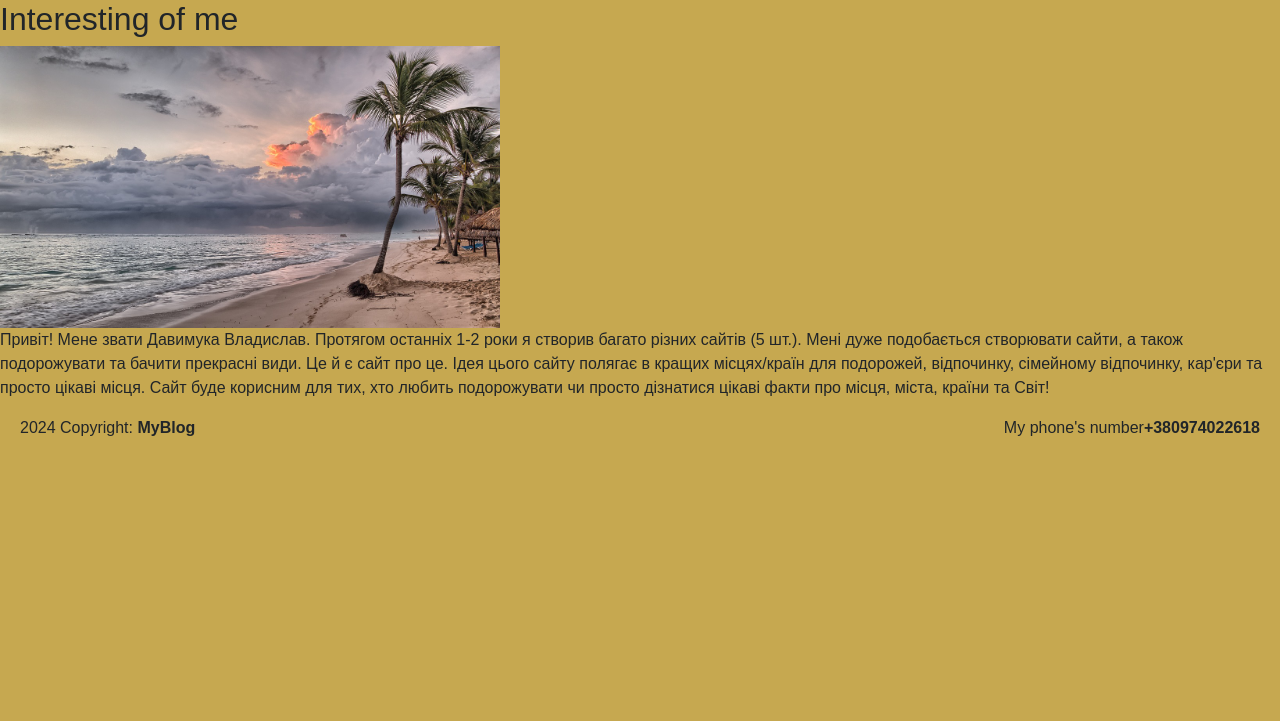
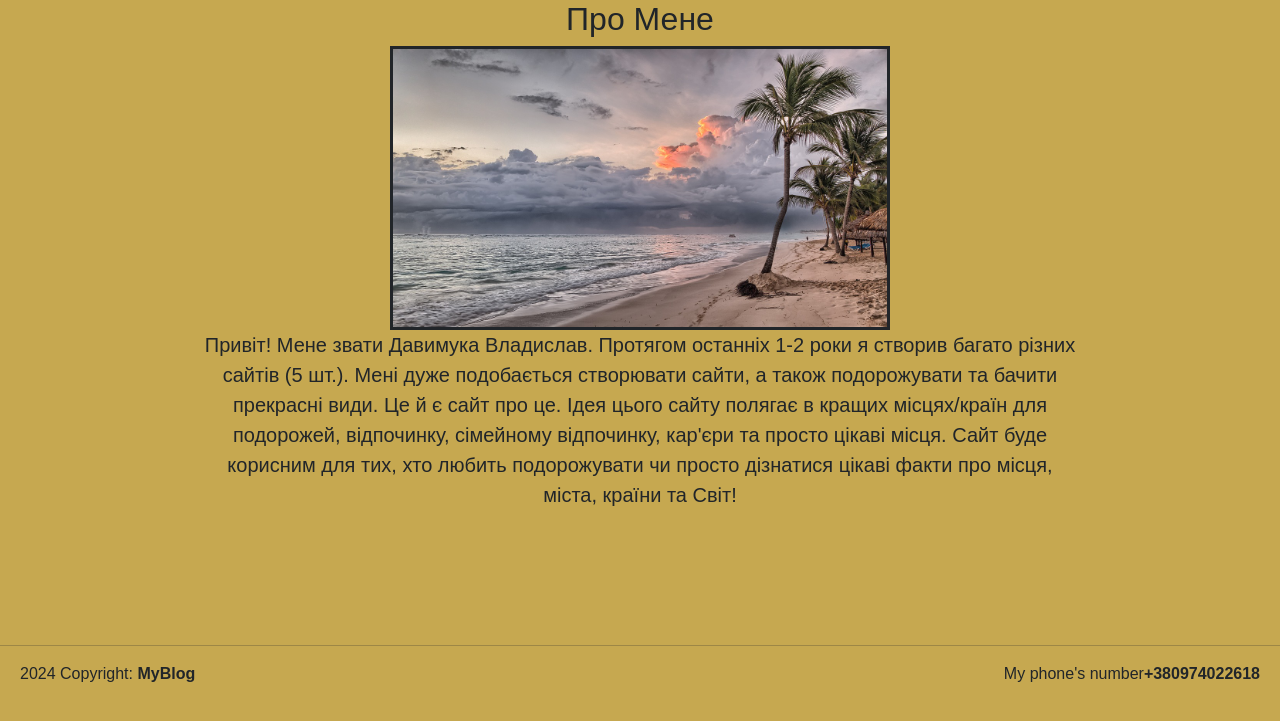
Before and after one commit to Vlad22334455/blog, a Flask app: page /about in a window 1280 px wide. Shown: the part 56-777 px from the top of the page. Run offline with Flask 3, Linux system fonts and the light colour scheme; data comes from the database, SQL or seed files in the repository; both versions use the stored data as it was after the commit.

Commit message:
upgrade 1.1

```diff
--- a/templates/about.html
+++ b/templates/about.html
@@ -1,11 +1,16 @@
 {% extends "index.html" %}
 {% block content %}
 
-<h2>Interesting of me</h2>
-<img src="/static/{{user[2]}}" alt="Photo isn't defaeted" width="500px" hight="500px">
 
-<p>
-    {{user[6]}}
-</p>
 
+<div class="content">
+    <h2>Про Мене</h2>
+    <img class="imgabout" src="/static/{{user[2]}}" alt="Photo isn't defaeted" width="500px" hight="500px">
+
+    <div class="cont-2">
+        <p class="talking">
+            {{user[6]}}
+        </p>
+    </div>
+</div>
 {% endblock %}
--- a/templates/footer.html
+++ b/templates/footer.html
@@ -1,5 +1,6 @@
 <footer>
 
+    <hr>
 
     <div class="info">
 
```
Also changed, not shown: static/style.css (+24 -0 lines), blog.db.
